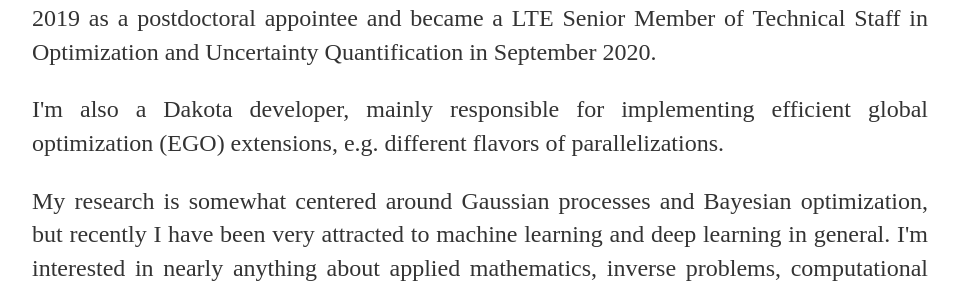
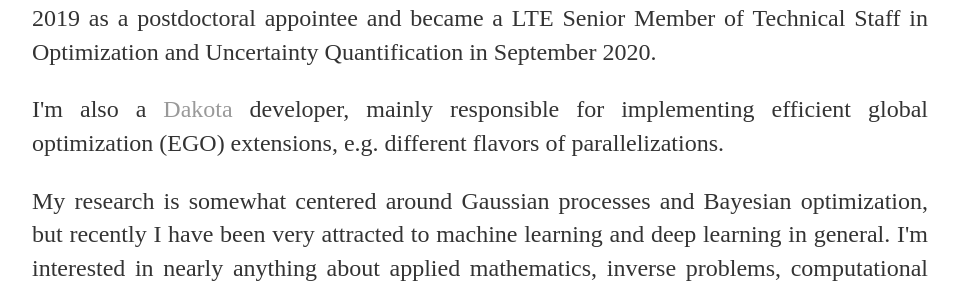
Before and after one commit to anhvt2/anhvt2.github.io, a Jekyll site: the page built from about/index.html, in a window 1280 px wide. Shown: the part 425-716 px from the top of the page, without its empty margins (160-1119 px from the left). Built offline with Jekyll 4.4.1, drawn with Linux system fonts in a browser that asks for light colours; part of the change alters nothing that is shown.

```diff
--- a/about/index.html
+++ b/about/index.html
@@ -14,7 +14,7 @@ title: About Anh Tran
 			</p>
 
 			<p>
-				I'm also a Dakota developer, mainly responsible for implementing efficient global optimization (EGO) extensions, e.g. different flavors of parallelizations.
+				I'm also a <a href="https://dakota.sandia.gov/">Dakota</a> developer, mainly responsible for implementing efficient global optimization (EGO) extensions, e.g. different flavors of parallelizations.
 			</p>
 
 			<p>
```
